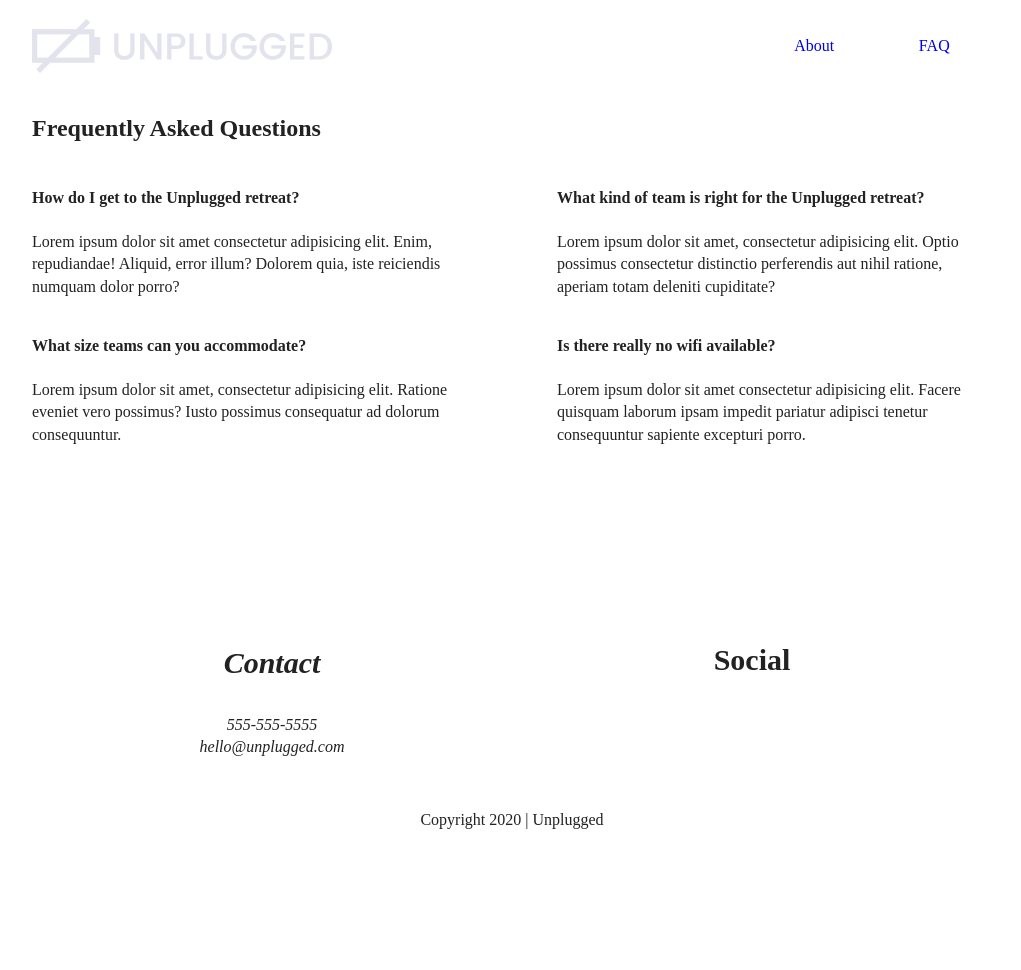
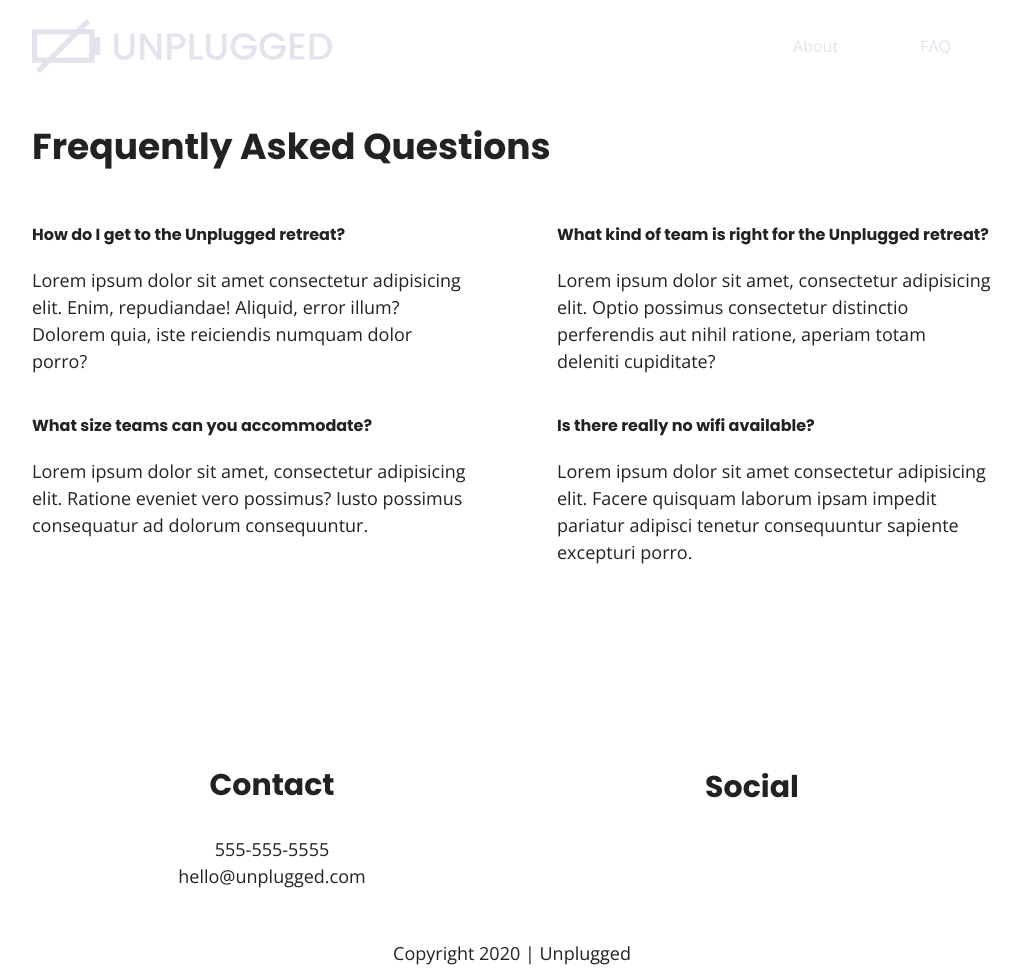
Before and after one commit to jenastewart/unplugged, a website: page faq/index.html in a window 1280 px wide. Shown: the whole page, without its empty margins (128-1149 px from the left). Before the commit the page ends 931 px from the top, so only its background shows below. Drawn offline with nearby package versions, Linux system fonts and the light colour scheme.

Commit message:
Added font styles

```diff
--- a/css/main.css
+++ b/css/main.css
@@ -87,6 +87,63 @@
    Author's custom styles
    ========================================================================== */
 
+/* General Styles */
+
+html {
+font-size: 16px;
+}
+
+body {
+  font-family: 'Open Sans', sans-serif;
+  font-size: 1em;
+}
+
+a {
+  color: #e2e3ed;
+  text-decoration: none;
+}
+
+h1 {
+  font-family: 'Poppins', sans-serif;
+  font-size: 3.75em;
+}
+
+h2 {
+  font-family: 'Poppins', sans-serif;
+  font-size: 2.25em;
+
+}
+
+h3 {
+  font-family: 'Poppins', sans-serif;
+  font-size: 1.875em;
+}
+
+h4 {
+  font-family: 'Poppins', sans-serif;
+}
+
+p {
+  font-size: 1.125em;
+  line-height: 1.5em;
+}
+
+img {
+
+}
+
+figure {
+
+}
+
+address {
+  font-style: normal;
+
+}
+
+.content-wrapper {
+
+}
    /*------------- Base Header - Footer Styles ---------*/
 header,
 footer {
@@ -140,10 +197,6 @@
 }
 
 /* Body Styles */
-
-h3 {
-  font-size: 30px;
-}
 
 
 /* ------------- Mobile Styles - Homepage ------------*/
@@ -482,7 +535,6 @@
     .hero-area .content-wrapper {
       width: 100%;
       justify-content: flex-start;
-
     }
 
     /* Aside Section*/
@@ -651,10 +703,6 @@
 
       /* Header */
 
-      header {
-
-      }
-
       header .content-wrapper {
         width: 100%;
       }
@@ -695,7 +743,6 @@
       article .feature {
         flex-basis: 155px;
         padding: 0 50px;
-
       }
 
       /* Reviews */
@@ -727,27 +774,16 @@
         flex-basis: 435px;
       }
 
-
       /* Footer */
 
       footer .content-wrapper {
-        /* width: 100%; */
         margin: 100px 0;
-
       }
 
-      .footer-content {
-
-      }
 
       footer .contact {
         margin-bottom: 0;
       }
-
-      footer .copyright {
-        width:
-      }
-
 
    }
 
--- a/faq/index.html
+++ b/faq/index.html
@@ -18,6 +18,10 @@
 
   <link rel="stylesheet" href="../css/normalize.css">
   <link rel="stylesheet" href="../css/main.css">
+
+  <!-- Google Fonts -->
+  <link href="https://fonts.googleapis.com/css?family=Open+Sans:400,700|Poppins:500,700" rel="stylesheet">
+
 
   <meta name="theme-color" content="#fafafa">
 </head>
```
Also changed, not shown: about/index.html (+3 -0 lines), index.html (+4 -0 lines).
